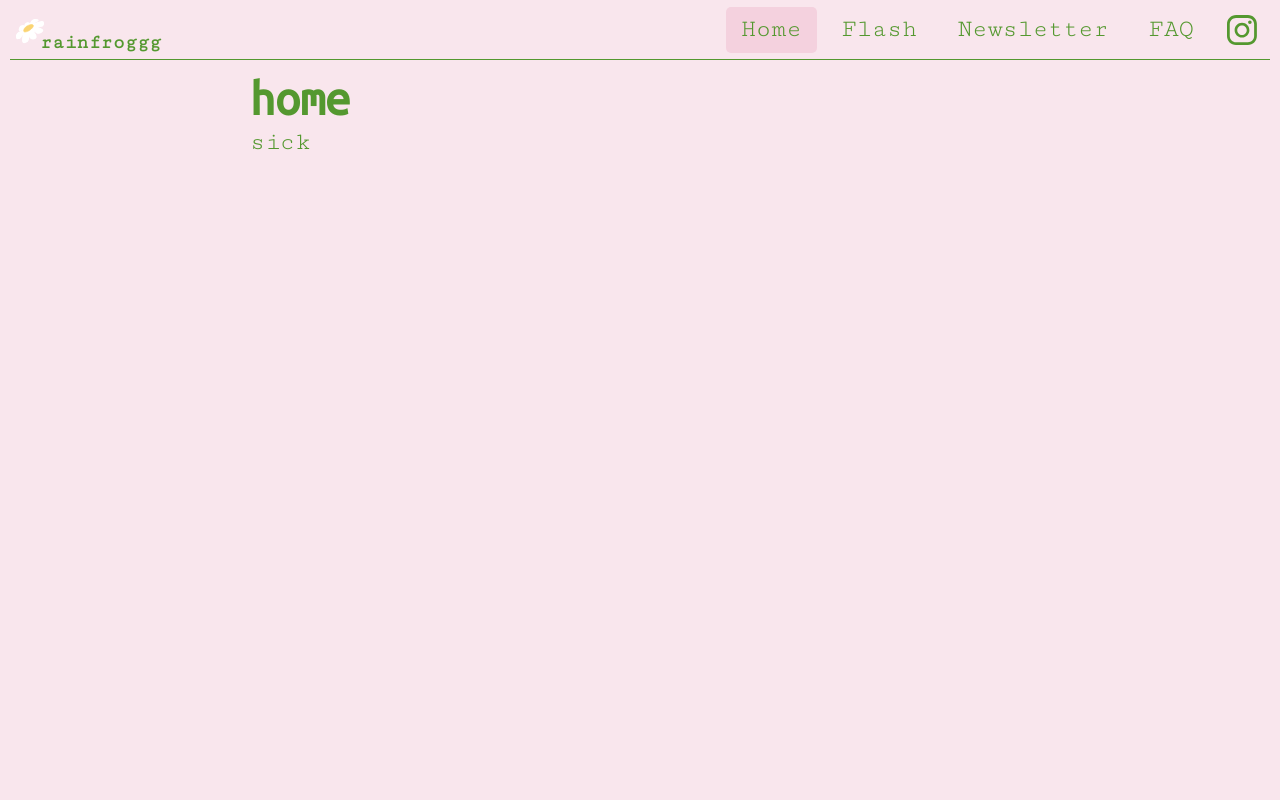
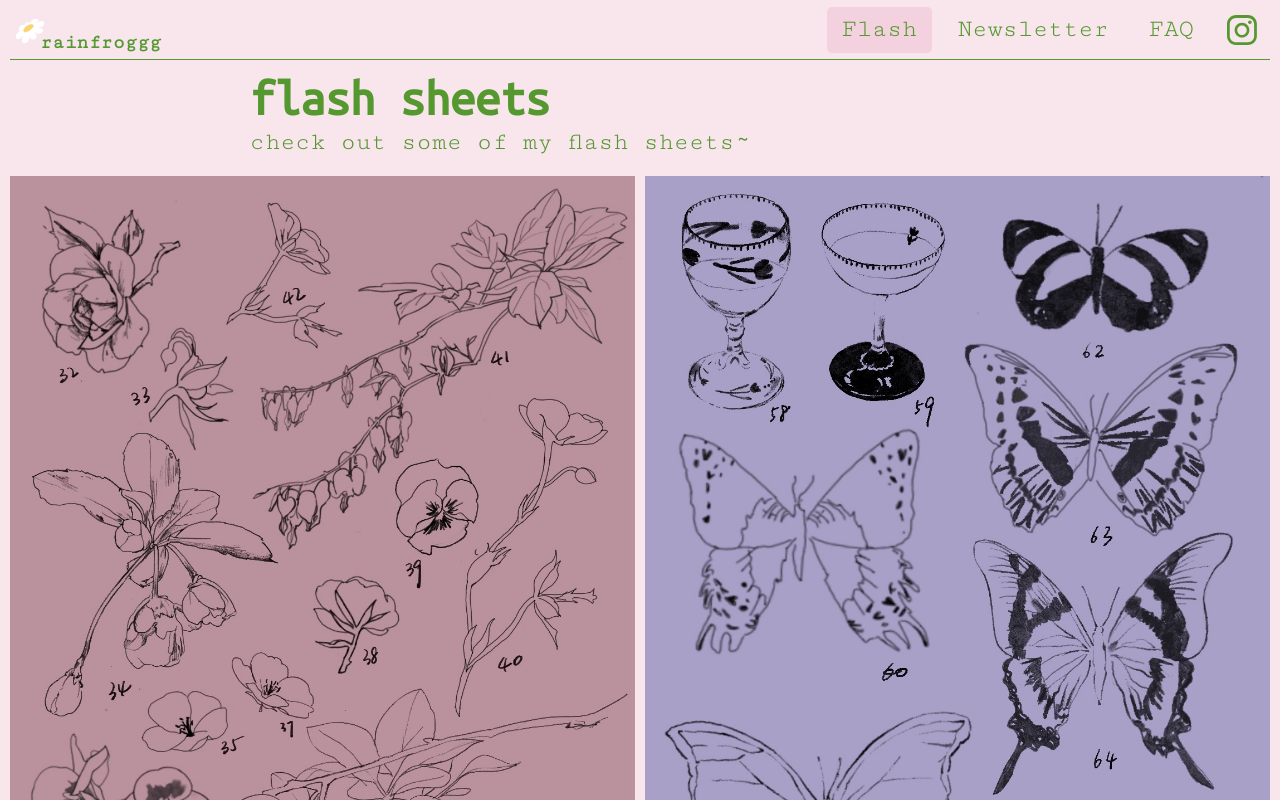
Before and after one commit to achristmascarl/rainfrog.gg, a Next.js app: page / in a window 1280 px wide. Shown: the top 800 px of the page. Built offline with nearby package versions, Linux system fonts and the light colour scheme.

Commit message:
fix styling, change main page

```diff
--- a/src/components/Menu/index.module.scss
+++ b/src/components/Menu/index.module.scss
@@ -5,7 +5,7 @@
   height: calc(100% - var(--nav-height));
   width: 100%;
   padding: 1rem;
-  position: absolute;
+  position: fixed;
   top: var(--nav-height);
   left: 0;
   z-index: 9;
--- a/src/pages/faq/index.tsx
+++ b/src/pages/faq/index.tsx
@@ -9,7 +9,7 @@ export default function FAQ() {
         description="Frequently asked questions"
       />
       <h1>FAQ</h1>
-      <p>yo</p>
+      <p>coming soon!</p>
     </div>
   );
 }
--- a/src/pages/flash/index.module.scss
+++ /dev/null
@@ -1,25 +0,0 @@
-@use "../../styles/breakpoints" as *;
-
-.FlashsheetsContainer {
-  display: flex;
-  gap: 0;
-  flex-flow: row wrap;
-  justify-content: space-around;
-  padding: 0.5rem;
-
-  @include mobile {
-    gap: .5rem;
-    flex-flow: column nowrap;
-  }
-
-  >.FlashsheetImgContainer {
-    position: relative;
-    width: 50%;
-    padding: .25rem;
-
-    @include mobile {
-      width: 100%;
-      padding: 0;
-    }
-  }
-}
--- /dev/null
+++ b/src/pages/home/index.module.scss
@@ -0,0 +1,4 @@
+.HomePage {
+  display: flex;
+  flex-direction: column;
+}
--- a/src/pages/index.module.scss
+++ b/src/pages/index.module.scss
@@ -1,4 +1,25 @@
-.HomePage {
+@use "../styles/breakpoints" as *;
+
+.FlashsheetsContainer {
   display: flex;
-  flex-direction: column;
+  gap: 0;
+  flex-flow: row wrap;
+  justify-content: space-around;
+  padding: 0.25rem;
+
+  @include mobile {
+    gap: .5rem;
+    flex-flow: column nowrap;
+  }
+
+  >.FlashsheetImgContainer {
+    position: relative;
+    width: 50%;
+    padding: .25rem;
+
+    @include mobile {
+      width: 100%;
+      padding: 0;
+    }
+  }
 }
--- a/src/pages/index.tsx
+++ b/src/pages/index.tsx
@@ -1,16 +1,30 @@
-import { c } from "../utils";
+import { c, flashsheets } from "../utils";
+import PageHead from "@/components/PageHead";
+import Image from "next/image";
 import styles from "./index.module.scss";
-import PageHead from "@/components/PageHead";
 
-export default function Home() {
+export default function Flash() {
   return (
-    <div className={c("content", styles.HomePage)}>
-      <PageHead
-        title="rainfroggg"
-        description="a private tattoo studio in nyc"
-      />
-      <h1>home</h1>
-      <p>sick</p>
-    </div>
+    <>
+      <div className={c("content")}>
+        <PageHead
+          title="rainfroggg - Flash"
+          description="Featured tattooo flash sheets"
+        />
+        <h1>flash sheets</h1>
+        <p>check out some of my flash sheets~</p>
+      </div>
+      <div className={c(styles.FlashsheetsContainer)}>
+        {flashsheets.map((flashsheet, i) => (
+          <div key={i} className={c(styles.FlashsheetImgContainer)}>
+            <Image
+              src={flashsheet.imgSrc}
+              alt={flashsheet.imgAlt}
+              style={{ width: "100%", height: "auto" }}
+            />
+          </div>
+        ))}
+      </div>
+    </>
   );
 }
--- a/src/pages/newsletter/index.tsx
+++ b/src/pages/newsletter/index.tsx
@@ -9,7 +9,7 @@ export default function Newsletter() {
         description="Get notified about openings and designs"
       />
       <h1>newsletter</h1>
-      <p>woahh</p>
+      <p>coming soon!</p>
     </div>
   );
 }
--- a/src/styles/globals.scss
+++ b/src/styles/globals.scss
@@ -63,7 +63,7 @@ a {
 nav {
   height: var(--nav-height);
   width: 100%;
-  position: absolute;
+  position: fixed;
   top: 0;
   left: 0;
   z-index: 10;
--- a/src/utils.ts
+++ b/src/utils.ts
@@ -33,13 +33,13 @@ export function c(...args: string[]): string {
 }
 
 export const menuLinks = [
-  {
-    name: "Home",
-    path: "/",
-  },
+  // {
+  //   name: "Home",
+  //   path: "/",
+  // },
   {
     name: "Flash",
-    path: "/flash",
+    path: "/",
   },
   {
     name: "Newsletter",
```
Also changed, not shown: src/pages/flash/index.tsx (deleted, +0 -30 lines), src/pages/home/index.tsx (added, +16 -0 lines).
